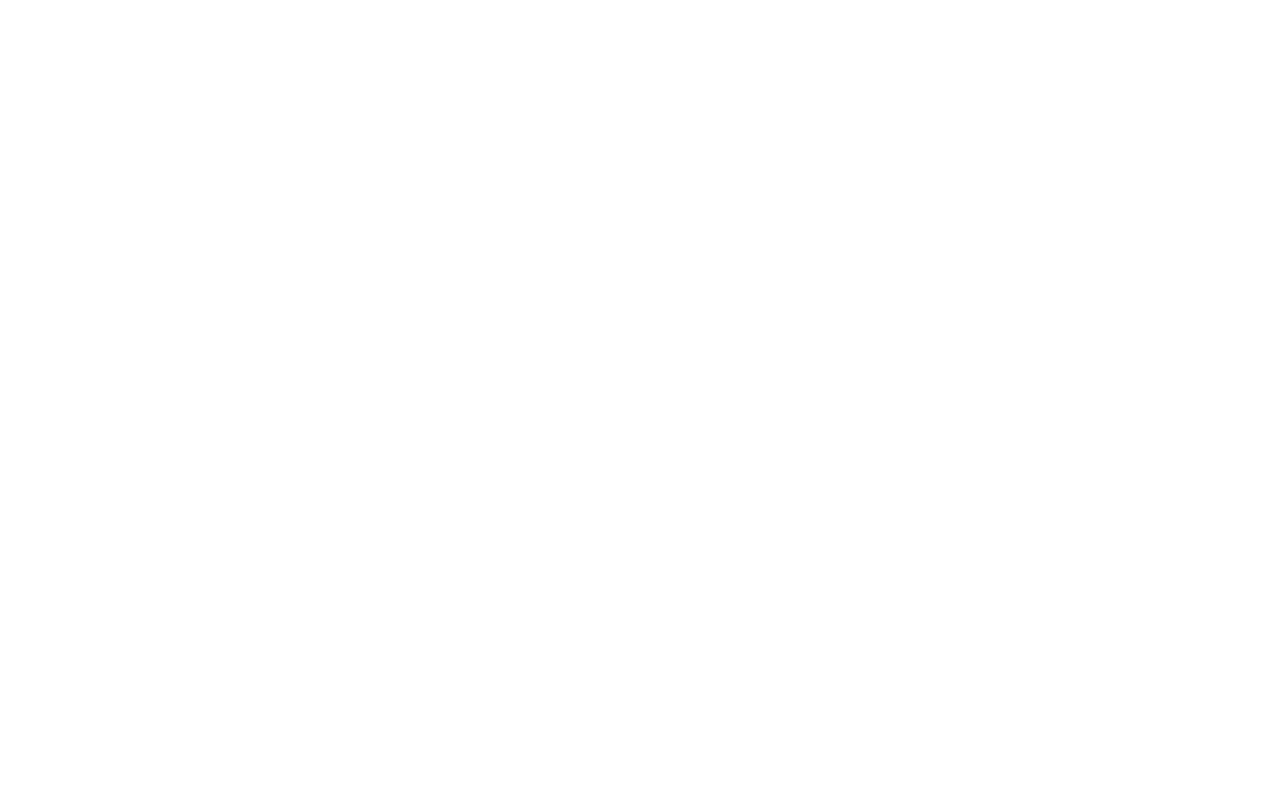
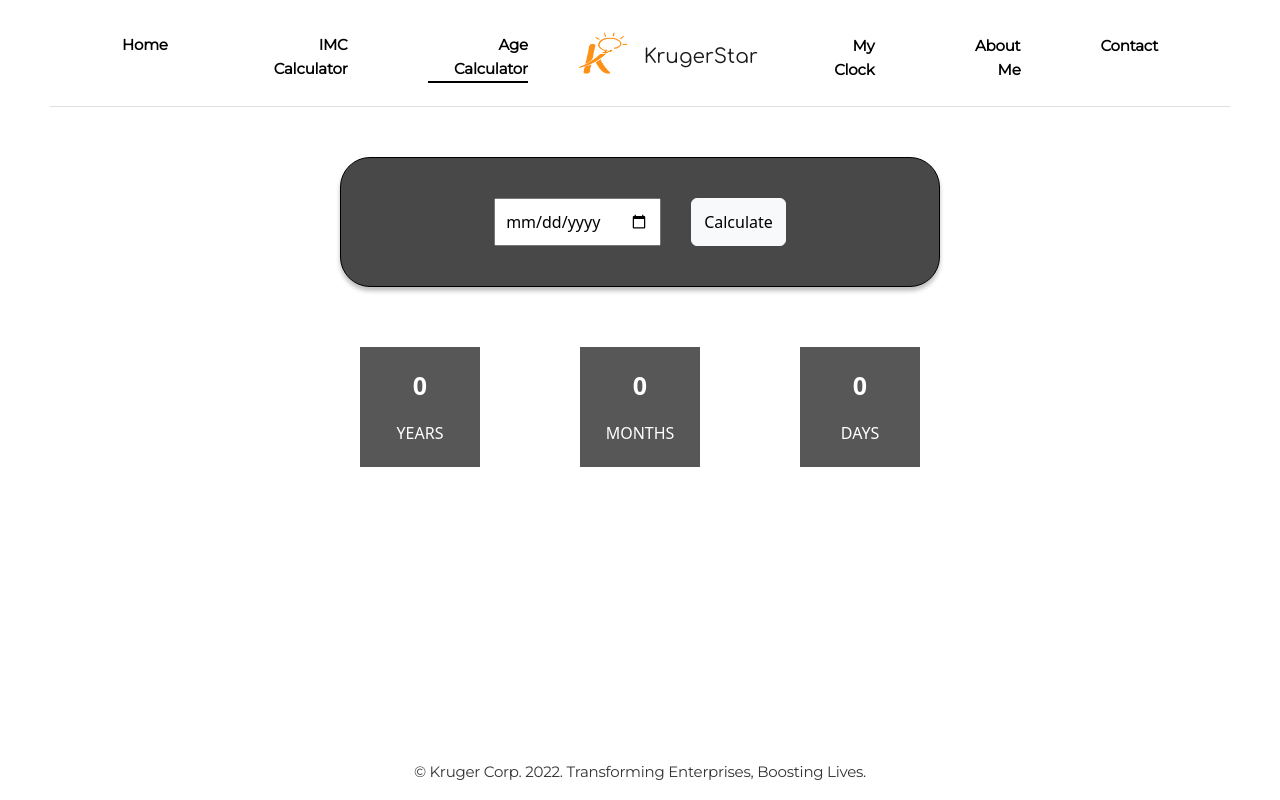
Before and after one commit to DaniCis/TallerRouting_Kruger, a React (Create React App) app: page /age in a window 1280 px wide. Before the commit this address had no page. Built offline with nearby package versions, Linux system fonts and the light colour scheme.

Commit message:
calculadora de edad terminada

```diff
--- a/src/App.css
+++ b/src/App.css
@@ -81,48 +81,3 @@
   color: rgba(0, 0, 0, 0.8);
   margin-top: 50px;
 }
-
-
-/*IMC*/
-.contenedor-imc{
-  display: flex;
-  justify-content: center;
-}
-.imc-card {
-  width: 400px;
-  padding: 20px;
-  border-radius: 20px;
-  margin: 60px;
-  background-color: #D9D9D9;
-}
-.imc-resultado{
-  text-align: center;
-  font-weight: bold;
-}
-.imc-resultado h4{
-  text-transform: uppercase;
-}
-.imc-progress{
-  display: flex;
-  flex-direction: row;
-  margin: 10px 20px;
-}
-.progress-valor{
-  text-align: right;
-  margin-left: 20px;
-}
-.normal{
-  color:rgb(28, 187, 28)
-}
-.sobrepeso{
-  color: rgb(216, 216, 16);
-}
-.obs1{
-  color:rgb(230, 128, 11);
-}
-.obs2{
-  color:rgb(179, 58, 14);
-}
-.obs3{
-  color:red;
-}
--- a/src/App.jsx
+++ b/src/App.jsx
@@ -3,6 +3,7 @@
 import 'bootstrap/dist/css/bootstrap.min.css';
 import HomePage from "./pages/Homepage";
 import ImcCalculator from "./pages/ImcCalculator";
+import AgeCalculator from "./pages/AgeCalculator"
 
 function App() {
   return (
@@ -11,6 +12,7 @@
         <Routes>
           <Route path="/" element= {<HomePage />}></Route>
           <Route path="/imc" element={<ImcCalculator />}></Route>
+          <Route path="/age" element={<AgeCalculator />}></Route>
         </Routes>
       </Router>
     </div>
--- /dev/null
+++ b/src/assets/css/age.css
@@ -0,0 +1,44 @@
+/*AGE CALCULATOR*/
+.card-age{
+    background-color: rgb(87, 87, 87);
+    width: 120px;
+    height: 120px;
+    color:white;
+    text-align: center;
+    margin: 50px;
+  }
+  .card-numero{
+    font-weight: bold;
+    font-size: 25px;
+    padding-top: 20px;
+  }
+  .card-texto{
+    text-transform: uppercase;
+    padding:0;
+  }
+  .contenedorPrincipal{
+    display: flex;
+    flex-direction: column;
+    align-content: space-around;
+    align-items: center;
+    margin: 50px;
+  }
+  .contenedorFecha{
+    background: #494848;
+    border: 1px solid #000000;
+    box-shadow: 0px 4px 4px rgba(0, 0, 0, 0.25);
+    border-radius: 30px;
+    padding: 40px;
+    width: 600px;
+    display: flex;
+    justify-content: center;
+  }
+  .contenedorEdad{
+    display: flex;
+    flex-direction: row;
+    margin-top: 10px;
+  }
+  .input-fecha{
+    padding: 10px;
+    margin-right: 30px;
+  }
--- /dev/null
+++ b/src/assets/css/imc.css
@@ -0,0 +1,44 @@
+
+/*IMC CALCULATOR*/
+.contenedor-imc{
+    display: flex;
+    justify-content: center;
+  }
+  .imc-card {
+    width: 400px;
+    padding: 20px;
+    border-radius: 20px;
+    margin: 60px;
+    background-color: #D9D9D9;
+  }
+  .imc-resultado{
+    text-align: center;
+    font-weight: bold;
+  }
+  .imc-resultado h4{
+    text-transform: uppercase;
+  }
+  .imc-progress{
+    display: flex;
+    flex-direction: row;
+    margin: 10px 20px;
+  }
+  .progress-valor{
+    text-align: right;
+    margin-left: 20px;
+  }
+  .normal{
+    color:rgb(28, 187, 28)
+  }
+  .sobrepeso{
+    color: rgb(216, 216, 16);
+  }
+  .obs1{
+    color:rgb(230, 128, 11);
+  }
+  .obs2{
+    color:rgb(179, 58, 14);
+  }
+  .obs3{
+    color:red;
+  }
--- /dev/null
+++ b/src/components/Calculator.jsx
@@ -0,0 +1,72 @@
+import { useState } from "react";
+import Card from "./Card";
+import Button from 'react-bootstrap/Button';
+
+const Calculator = () =>{
+    const [fechaNacimiento,setFecha] = useState();
+    const [day,setDay] = useState(0);
+    const [month,setMonth] = useState(0);
+    const [year,setYear] = useState(0);
+
+    const obtenerFecha = () =>{
+        const fecha = document.querySelector('input[type="date"]')
+        setFecha(fecha.value)
+    }
+
+    const calcularEdad = () =>{
+        const actualYear = new Date().getFullYear()
+        const actualmonth = new Date().getMonth() + 1
+        const actualDay = new Date().getUTCDate()
+        const[bornYear, bornMonth, bornDay] = fechaNacimiento.split("-")
+
+        setYear(actualYear -  bornYear)
+        setMonth(actualmonth - bornMonth)
+        setDay(actualDay - bornDay)
+
+        //no cumple años todavia
+        if(bornMonth > actualmonth || (bornMonth == actualmonth && bornDay > actualDay) )
+            setYear(actualYear - bornYear - 1);
+        //meses
+        if(bornMonth > actualmonth)
+            setMonth(actualmonth - bornMonth + 12)//no cumple
+        else if(bornMonth == actualmonth){
+            if(bornDay > actualDay)
+                setMonth(11)// esta a dias de cumplir
+            else
+                setMonth(0)//ya cumplio
+        }
+        //dias
+        if(actualDay - bornDay < 0 ){
+            if(actualmonth - bornMonth <= 0)//aun no es el mes de su cumple
+                setMonth(actualmonth - bornMonth + 11)
+            else
+                setMonth(actualmonth - bornMonth -1)//restarle un mes que no se alcanza a cumplir
+            switch(bornMonth){
+                case '01': case '03': case '05': case '07':case '08':case '10':case '12':
+                    setDay(actualDay - bornDay + 31)
+                    break;
+                case '02':
+                    setDay(actualDay - bornDay + 28)
+                    break;
+                default:
+                    setDay(actualDay - bornDay + 30)
+            }
+        }
+    }
+
+    return (
+        <div className="contenedorPrincipal">
+            <div className="contenedorFecha">
+                <input className="input-fecha" type='date' onChange={obtenerFecha} pattern="\d{4}-\d{2}-\d{2}"></input>
+                <Button variant="light" onClick={calcularEdad}>Calculate</Button>
+            </div>
+            <div className="contenedorEdad">
+                <Card valor={year} unidad='years' />
+                <Card valor={month} unidad= 'months'/>
+                <Card valor={day} unidad='days' />
+            </div>
+        </div>
+    )
+}
+
+export default Calculator;
--- /dev/null
+++ b/src/components/Card.jsx
@@ -0,0 +1,10 @@
+const Card = ({valor,unidad}) =>{
+    return(
+        <div className="card-age">
+            <p className="card-numero">{valor}</p>
+            <p className="card-texto">{unidad}</p>
+        </div>
+    )
+}
+
+export default Card;
--- /dev/null
+++ b/src/pages/AgeCalculator.jsx
@@ -0,0 +1,16 @@
+import Navigation from "../components/Navigation";
+import Footer from "../components/Footer";
+import Calculator from "../components/Calculator";
+import "../assets/css/age.css"
+
+const AgeCalculator = () => {
+    return(
+        <>
+            <Navigation />
+            <Calculator />
+            <Footer />
+        </>
+    )
+}
+
+export default AgeCalculator;
--- a/src/pages/ImcCalculator.jsx
+++ b/src/pages/ImcCalculator.jsx
@@ -1,6 +1,7 @@
 import Navigation from "../components/Navigation";
 import Footer from "../components/Footer";
 import Imc from "../components/Imc";
+import "../assets/css/imc.css"
 
 const ImcCalculator = () => {
     return(
```
Also changed, not shown: src/assets/css/clock.css (added, +111 -0 lines).
